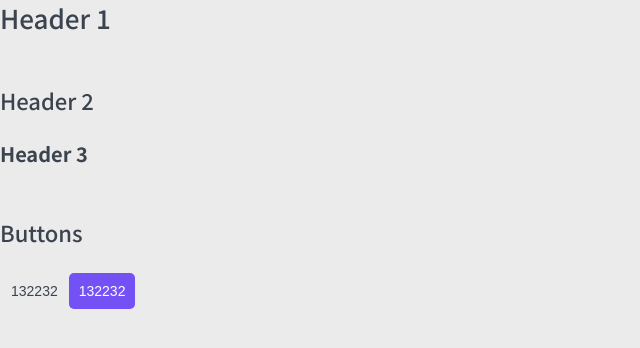
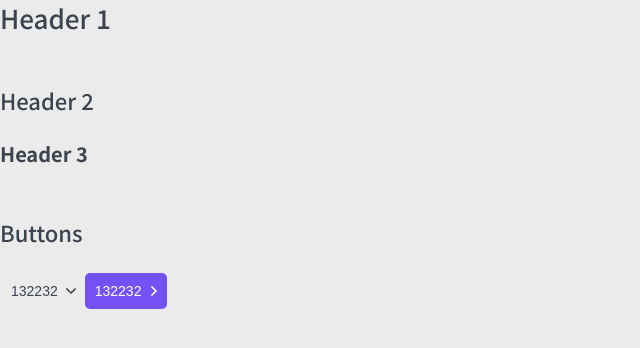
Before and after one commit to ekbdizzy/top-app, a Next.js app: page / in a window 1280 px wide. Shown: the top 348 px of the page, without its empty margins (0-640 px from the left). Built offline with nearby package versions, Linux system fonts and the light colour scheme.

Commit message:
Add SVG component support

```diff
--- a/components/Button/Button.module.css
+++ b/components/Button/Button.module.css
@@ -33,3 +33,20 @@
 	color: var(--white);
 	background-color: var(--primary);
 }
+
+
+.arrow {
+	display: inline-block;
+
+	margin-left: 10px;
+}
+
+.down {
+	transition: all 0.2s;
+	transform: rotate(90deg);
+}
+
+.primary svg,
+.ghost:hover svg {
+	fill: var(--white);
+}
--- a/components/Button/Button.tsx
+++ b/components/Button/Button.tsx
@@ -1,13 +1,22 @@
 import {ButtonProps} from "./Button.props";
 import styles from './Button.module.css';
+import ArrowIcon from './arrow.svg';
 import cn from 'classnames';
 
 
-export const Button = ({appearance, children}: ButtonProps): JSX.Element => {
+export const Button = ({appearance, children, arrow = 'none', className, ...props}: ButtonProps): JSX.Element => {
     return <button
-        className={cn(styles.button, {
+        className={cn(styles.button, className, {
             [styles.primary]: appearance == 'primary',
             [styles.ghost]: appearance == 'ghost',
         })}
-    >{children}</button>;
+        {...props}
+    >
+        {children}
+        {arrow != 'none' && <span className={cn(styles.arrow, {
+            [styles.down]: arrow == 'down'
+        })}>
+            <ArrowIcon />
+        </span>}
+    </button>;
 };
--- a/components/Htag/Htag.props.ts
+++ b/components/Htag/Htag.props.ts
@@ -1,4 +1,4 @@
-import {ReactNode} from "react";
+import {ButtonHTMLAttributes, DetailedHTMLProps, ReactNode} from "react";
 
 export interface HtagProps {
     tag: 'h1' | 'h2' | 'h3',
--- a/next.config.js
+++ b/next.config.js
@@ -1,6 +1,29 @@
-/** @type {import('next').NextConfig} */
-const nextConfig = {
-  reactStrictMode: true,
-}
+module.exports = {
+	images: {
+		domains: ['courses-top.ru']
+	},
+	webpack(config, options) {
+		config.module.rules.push({
+			loader: '@svgr/webpack',
+			issuer: /\.[jt]sx?$/,
+			options: {
+				prettier: false,
+				svgo: true,
+				svgoConfig: {
+					plugins: [{
+						name: 'preset-default',
+						params: {
+							override: {
+								removeViewBox: false
+							}
+						}
+					}],
+				},
+				titleProp: true,
+			},
+			test: /\.svg$/,
+		});
 
-module.exports = nextConfig
+		return config;
+	},
+};
--- a/package.json
+++ b/package.json
@@ -10,6 +10,7 @@
     "stylelint": "stylelint \"**/*.css\" --fix"
   },
   "dependencies": {
+    "@svgr/webpack": "^6.2.1",
     "classnames": "^2.3.1",
     "next": "12.1.6",
     "react": "^18.1.0",
--- a/pages/index.tsx
+++ b/pages/index.tsx
@@ -9,8 +9,8 @@
         <Htag tag='h3'>Header 3</Htag>
         <Htag tag='h2'>Buttons</Htag>
         <div>
-            <Button appearance='ghost'>132232</Button>
-            <Button appearance="primary">132232</Button>
+            <Button appearance='ghost' arrow='down'>132232</Button>
+            <Button appearance="primary" arrow='right'>132232</Button>
         </div>
     </div>;
 };
--- a/tsconfig.json
+++ b/tsconfig.json
@@ -90,6 +90,7 @@
   },
   "include": [
     "next-env.d.ts",
+    "images.d.ts",
     "**/*.ts",
     "**/*.tsx"
   ],
```
Also changed, not shown: components/Button/Button.props.ts (+5 -4 lines), images.d.ts (added, +50 -0 lines), components/Button/arrow.svg (added), 1 other file (tests, documents, lock files or other folders).
